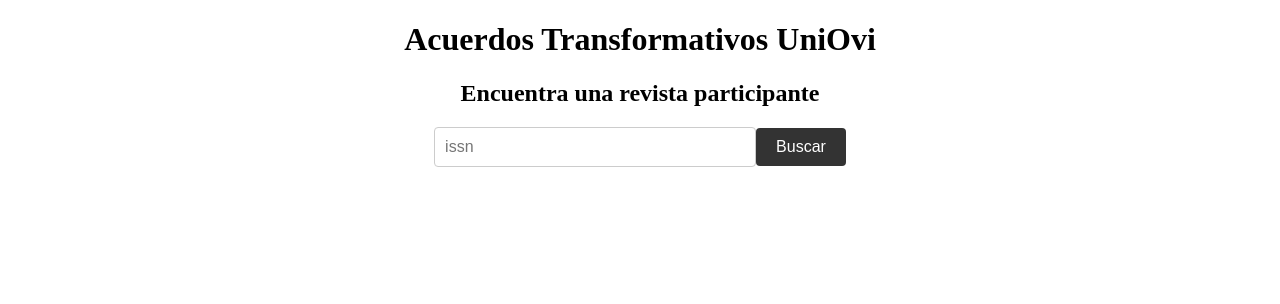
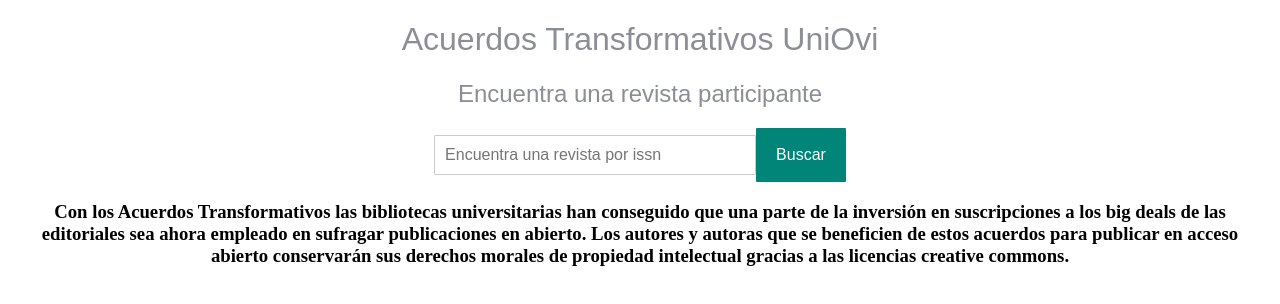
Before and after one commit to idpin/frontend-at-buo, a React (Create React App) app: page / in a window 1280 px wide. Shown: the top 304 px of the page. Built offline with nearby package versions, Linux system fonts and the light colour scheme.

Commit message:
introduction style 1

```diff
--- a/src/App.css
+++ b/src/App.css
@@ -48,17 +48,33 @@
   padding: 10px;
   font-size: 16px;
   border: 1px solid #ccc;
-  border-radius: 4px;
+  border-radius: 1px;
   width: 300px;
   max-width: 100%;
 }
 
 .search-button {
-  padding: 10px 20px;
+  padding: 18px 20px;
   font-size: 16px;
-  background-color: #333;
+  background-color: rgb(0, 133, 120);
   color: #fff;
   border: none;
-  border-radius: 4px;
+  border-radius: 1px;
   cursor: pointer;
 }
+
+h1 {
+    font-family: sans-serif;
+    font-weight: 10;
+    color:rgb(139, 142, 148);
+
+
+}
+
+h2 {
+  font-family: sans-serif;
+  font-weight: 10;
+  color:rgb(139, 142, 148);
+
+
+}
--- a/src/Components/SearchComponent.js
+++ b/src/Components/SearchComponent.js
@@ -36,9 +36,12 @@ let [message, setMessage] = useState("")
 
             <h1>Acuerdos Transformativos UniOvi</h1>
             <h2>Encuentra una revista participante</h2>
-            <input type="text" className="search-input" placeholder="issn" onChange={onChangeIssn}/>
+            <input type="text" className="search-input" placeholder="Encuentra una revista por issn" onChange={onChangeIssn}/>
             <button onClick={() => {clickSearch()}} className="search-button">Buscar</button>
+
+
             <div>{message}</div>
+            <h3>Con los Acuerdos Transformativos las bibliotecas universitarias han conseguido que una parte de la inversión en suscripciones a los big deals de las editoriales sea ahora empleado en sufragar publicaciones en abierto. Los autores y autoras que se beneficien de estos acuerdos para publicar en acceso abierto conservarán sus derechos morales de propiedad intelectual gracias a las licencias creative commons.</h3>
         </div>
     )
 }
```
